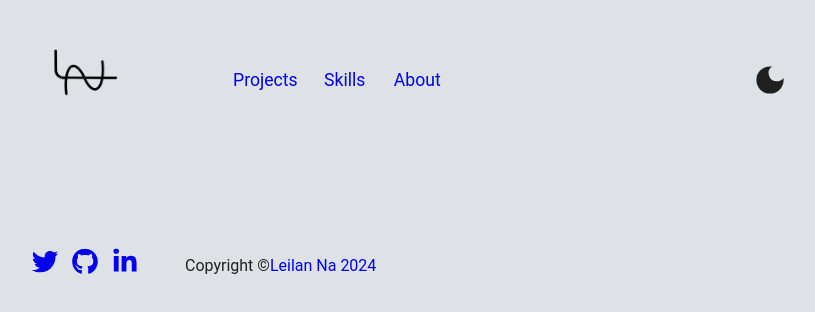
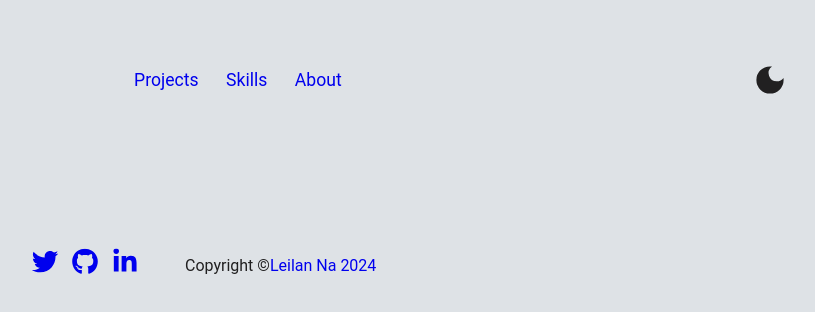
Before and after one commit to naLeilan/Week-1, a React (Vite) app: page /contactus in a window 1280 px wide. Shown: the top 312 px of the page, without its empty margins (231-1046 px from the left). Built offline with nearby package versions, Linux system fonts and the light colour scheme.

Commit message:
changed logo

```diff
--- a/src/components/PageLayout.jsx
+++ b/src/components/PageLayout.jsx
@@ -5,7 +5,7 @@ function PageLayout() {
   return (
     <nav className="nav">
       <div className="logo">
-        <img src="/icon.png" alt="icon" height="70px" />
+        {/* <img src="/icon.png" alt="icon" height="70px" /> */}
       </div>
       <div className="navitems">
         <NavLink to="/projects">Projects</NavLink>
```
